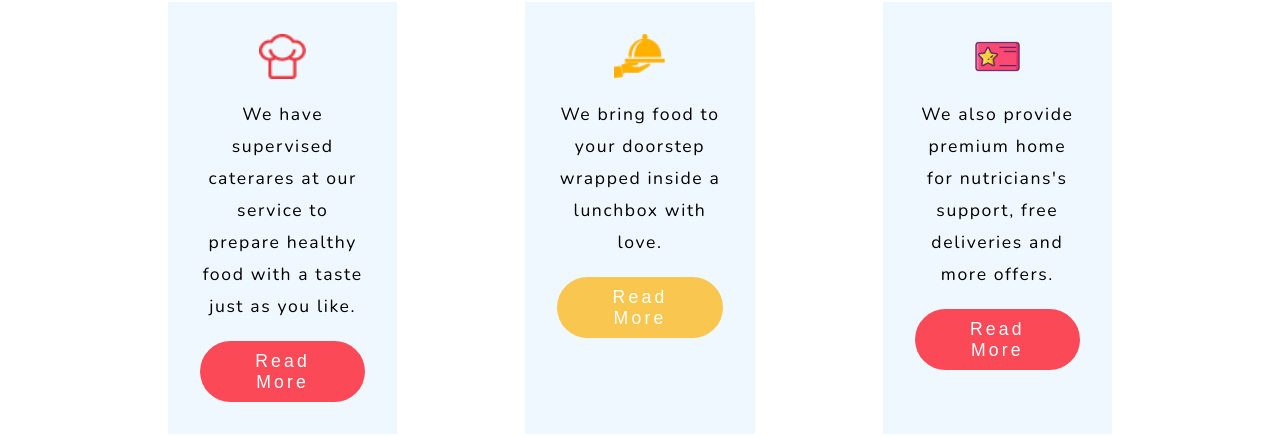
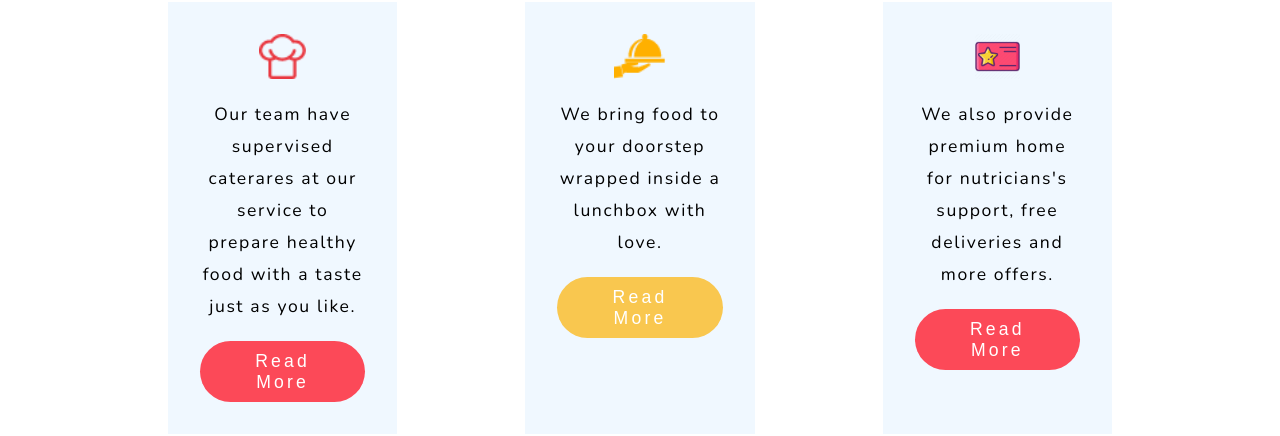
Before and after one commit to Dee1607/team8-lunchbox, a React (Create React App) app: page / in a window 1280 px wide. Shown: the part 421-857 px from the top of the page. Built offline with nearby package versions, Linux system fonts and the light colour scheme; no server answers.

Commit message:
deployment after updating the about us page

```diff
--- a/src/components/Home.jsx
+++ b/src/components/Home.jsx
@@ -23,7 +23,7 @@ export default function Home() {
             <div className="service">
               <img src={home2} alt="" />
               <p>
-                We have supervised caterares at our service to prepare healthy food with a taste just as you like.
+                Our team have supervised caterares at our service to prepare healthy food with a taste just as you like.
               </p>
               <button>Read More</button>
             </div>
```
